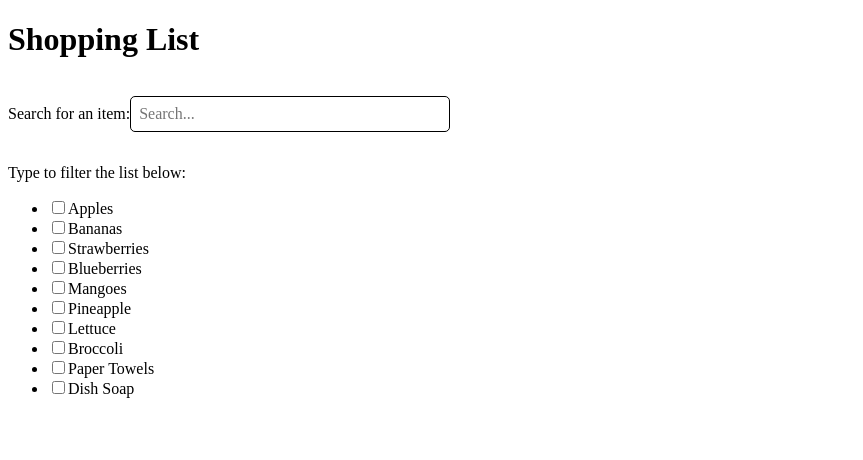
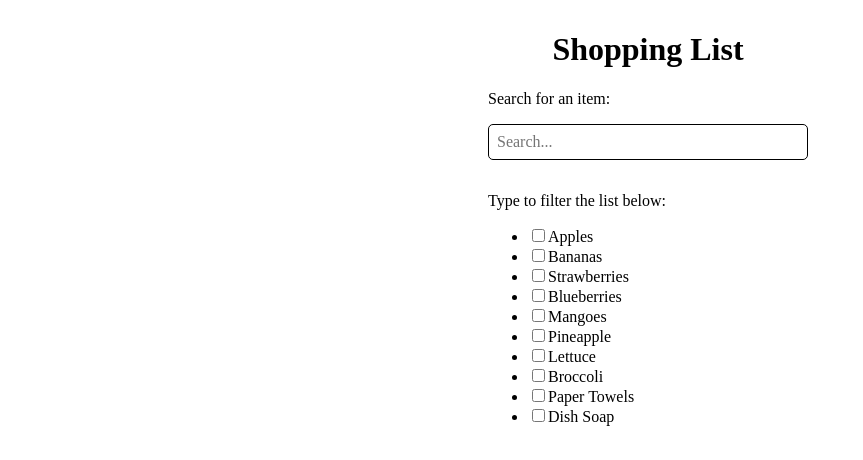
Before and after one commit to HJeandedieu/React-app-F-code-camp, a React (Vite) app: page / in a window 1280 px wide. Shown: the top 460 px of the page, without its empty margins (0-863 px from the left). Built offline with nearby package versions, Linux system fonts and the light colour scheme; a web font is replaced by a local one.

Commit message:
Added styling to the shopping list component

```diff
--- a/src/components/shoppingList.jsx
+++ b/src/components/shoppingList.jsx
@@ -43,10 +43,10 @@ export const ShoppingList = () => {
   }
 
   return (
-    <div className="container">
+    <div className="Shopcontainer">
       <h1>Shopping List</h1>
       <form>
-        <label htmlFor="search">Search for an item:</label>
+        <label htmlFor="search">Search for an item:</label><br />
         <input
           id="search"
           type="search"
--- a/src/index.css
+++ b/src/index.css
@@ -62,3 +62,14 @@ button[type="submit"]{
   font-weight:bold;
   width:21rem;
 }
+
+
+.Shopcontainer{
+  font-family: "Infiniti Brand Light";
+  width: 100vw;
+  margin: 10px auto 10px auto;
+  display:flex;
+  justify-content:center;
+  align-items:center;
+  flex-direction: column;
+}
```
